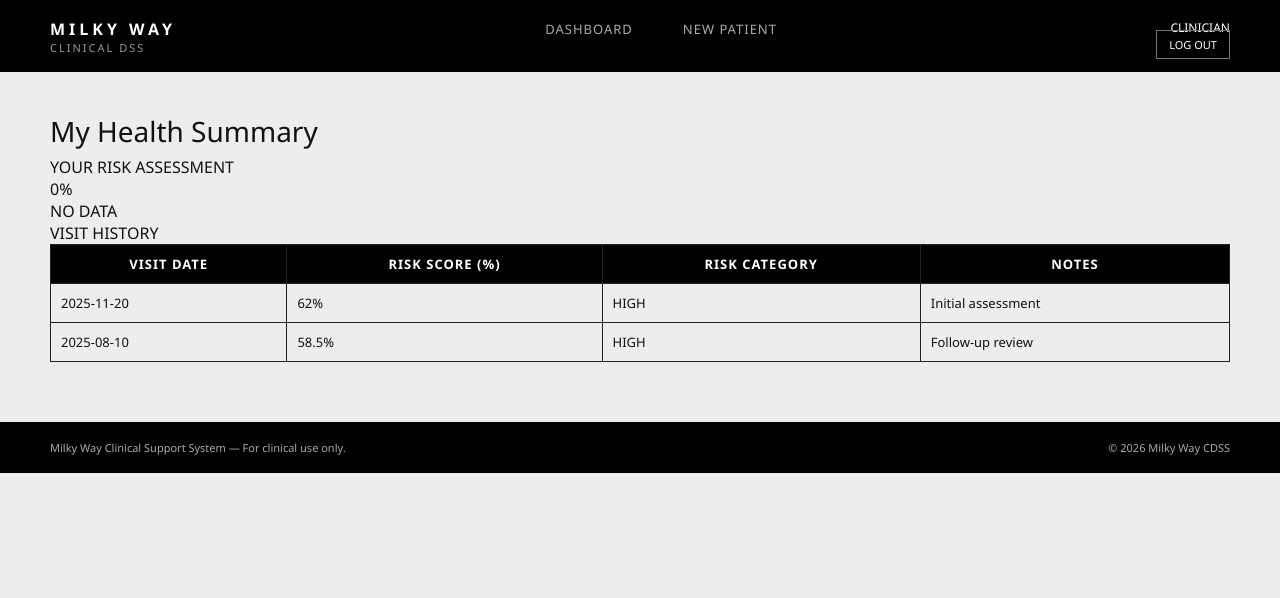
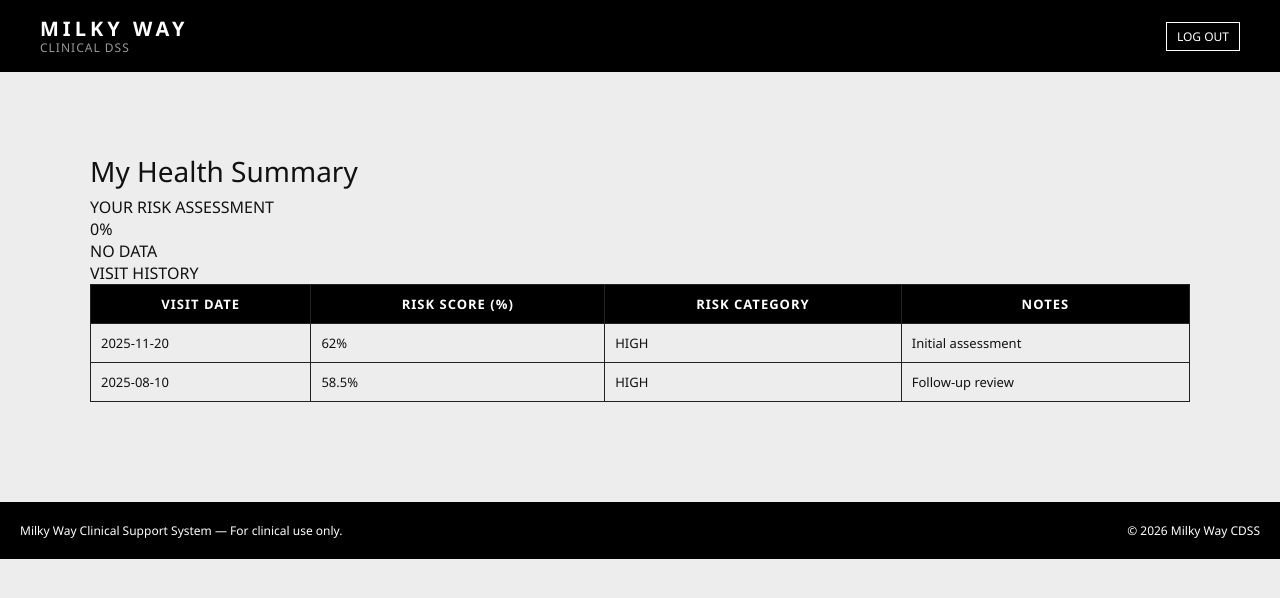
Before and after one commit to Dzoixy/milky-way-new-blood, a FastAPI app: page /patient/dashboard in a window 1280 px wide. Shown: the top 598 px of the page. Run offline with FastAPI, Linux system fonts and the light colour scheme; the visitor is signed in with stand-in values (Sample User, id 1); parts of the project's set-up code (start-up, migrations or seed data) failed here and were passed over.

Commit message:
new base

```diff
--- a/app/templates/base.html
+++ b/app/templates/base.html
@@ -4,25 +4,122 @@
 <meta charset="UTF-8">
 <title>Milky Way Clinical DSS</title>
 <link rel="stylesheet" href="/static/css/clinician.css">
+<style>
+
+.topbar {
+    display: flex;
+    align-items: center;
+    justify-content: space-between;
+    background: #000;
+    color: #fff;
+    padding: 15px 40px;
+}
+
+.brand {
+    display: flex;
+    flex-direction: column;
+    line-height: 1.2;
+}
+
+.brand-name {
+    font-size: 20px;
+    font-weight: bold;
+}
+
+.brand-sub {
+    font-size: 12px;
+    letter-spacing: 1px;
+}
+
+.nav {
+    display: flex;
+    gap: 30px;
+}
+
+.nav a {
+    color: #fff;
+    text-decoration: none;
+    font-weight: 500;
+    padding-bottom: 5px;
+}
+
+.nav a.active {
+    border-bottom: 2px solid #fff;
+}
+
+.user {
+    text-align: right;
+    font-size: 13px;
+    line-height: 1.4;
+}
+
+.user .logout {
+    margin-left: 10px;
+    padding: 5px 10px;
+    border: 1px solid #fff;
+    text-decoration: none;
+    color: #fff;
+    font-size: 12px;
+}
+
+.container {
+    padding: 40px;
+}
+
+.footer {
+    text-align: center;
+    padding: 20px;
+    font-size: 12px;
+    background: #000;
+    color: #fff;
+}
+
+</style>
 </head>
+
 <body>
 
 <header class="topbar">
-  <div>
+
+    <div class="brand">
         <div class="brand-name">MILKY WAY</div>
         <div class="brand-sub">CLINICAL DSS</div>
     </div>
 
     <nav class="nav">
-    <a href="/clinician/dashboard" class="{% if active=='dashboard' %}active{% endif %}">DASHBOARD</a>
-    <a href="/patient/new" class="{% if active=='new' %}active{% endif %}">NEW PATIENT</a>
+
+        {% if role == "clinician" %}
+            <a href="/clinician/dashboard"
+               class="{% if active=='dashboard' %}active{% endif %}">
+               DASHBOARD
+            </a>
+            <a href="/patient/new"
+               class="{% if active=='new' %}active{% endif %}">
+               NEW PATIENT
+            </a>
+        {% elif role == "patient" %}
+            <a href="/patient/health"
+               class="{% if active=='health' %}active{% endif %}">
+               MY HEALTH
+            </a>
+            <a href="/patient/results"
+               class="{% if active=='results' %}active{% endif %}">
+               MY RESULTS
+            </a>
+        {% endif %}
+
     </nav>
 
     <div class="user">
+        {% if role == "clinician" %}
             CLINICIAN<br>
+        {% elif role == "patient" %}
+            PATIENT<br>
+        {% endif %}
         {{ user_name }}
         <a href="/logout" class="logout">LOG OUT</a>
     </div>
+
 </header>
 
 <div class="container">
```
Lines whose indentation alone changed are shown as unchanged.
